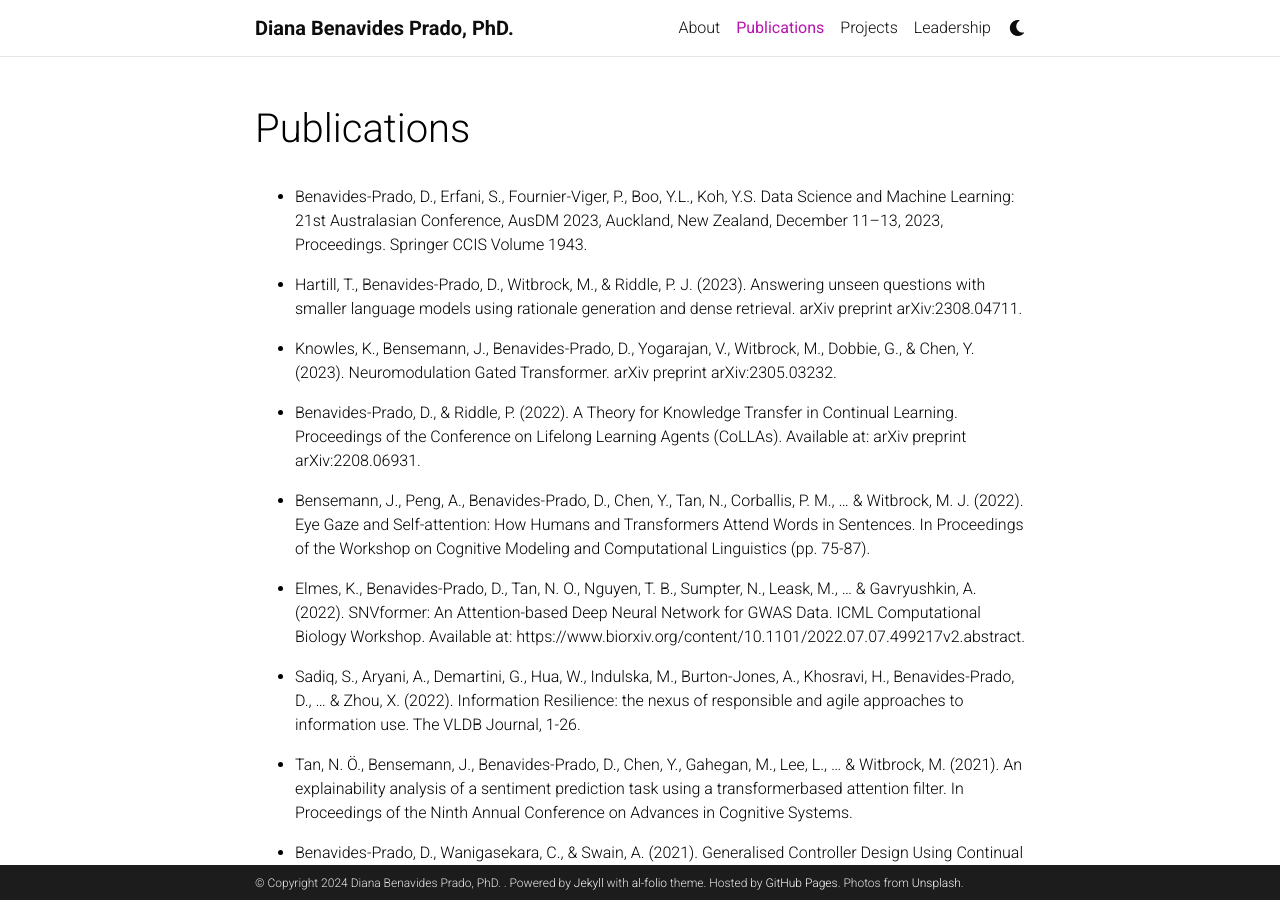
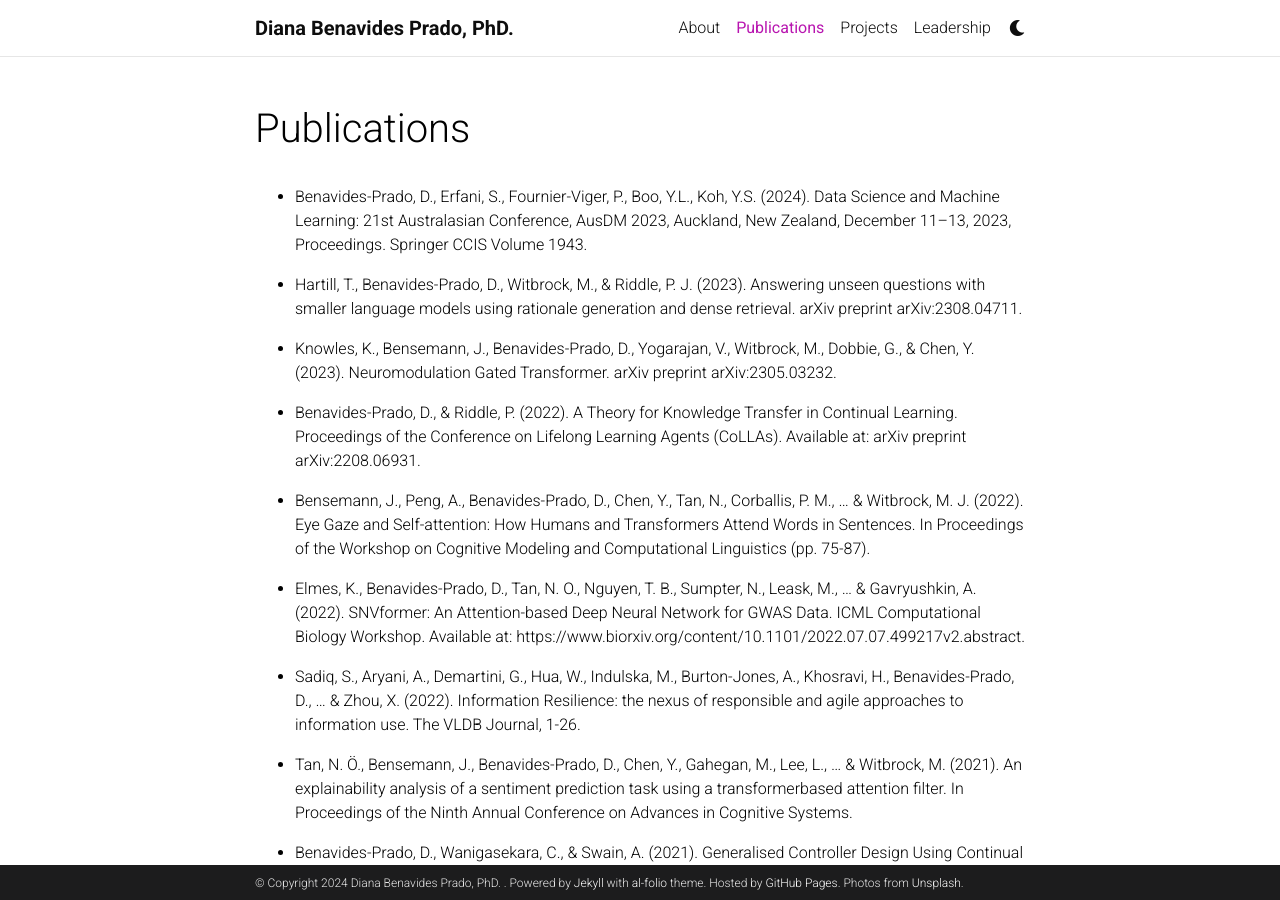
Before and after one commit to dianabenavidesprado/dianabenavidesprado.github.io, a Jekyll site: the page built from _pages/publications.md, in a window 1280 px wide and 900 px high. Built offline with Jekyll 4.4.1, drawn with Linux system fonts in a browser that asks for light colours; comment, search, counter and statistics services are not loaded; a style sheet for code colours, icons or effects is not loaded.

Commit message:
Commit
New commit

```diff
--- a/_pages/publications.md
+++ b/_pages/publications.md
@@ -6,7 +6,7 @@ nav: true
 nav_order: 1
 ---
 
-- Benavides-Prado, D., Erfani, S., Fournier-Viger, P., Boo, Y.L., Koh, Y.S. Data Science and Machine Learning: 21st Australasian Conference, AusDM 2023, Auckland, New Zealand, December 11–13, 2023, Proceedings. Springer CCIS Volume 1943.
+- Benavides-Prado, D., Erfani, S., Fournier-Viger, P., Boo, Y.L., Koh, Y.S. (2024). Data Science and Machine Learning: 21st Australasian Conference, AusDM 2023, Auckland, New Zealand, December 11–13, 2023, Proceedings. Springer CCIS Volume 1943.
 
 - Hartill, T., Benavides-Prado, D., Witbrock, M., & Riddle, P. J. (2023). Answering unseen questions with smaller language models using rationale generation and dense retrieval. arXiv preprint arXiv:2308.04711.
 
```
